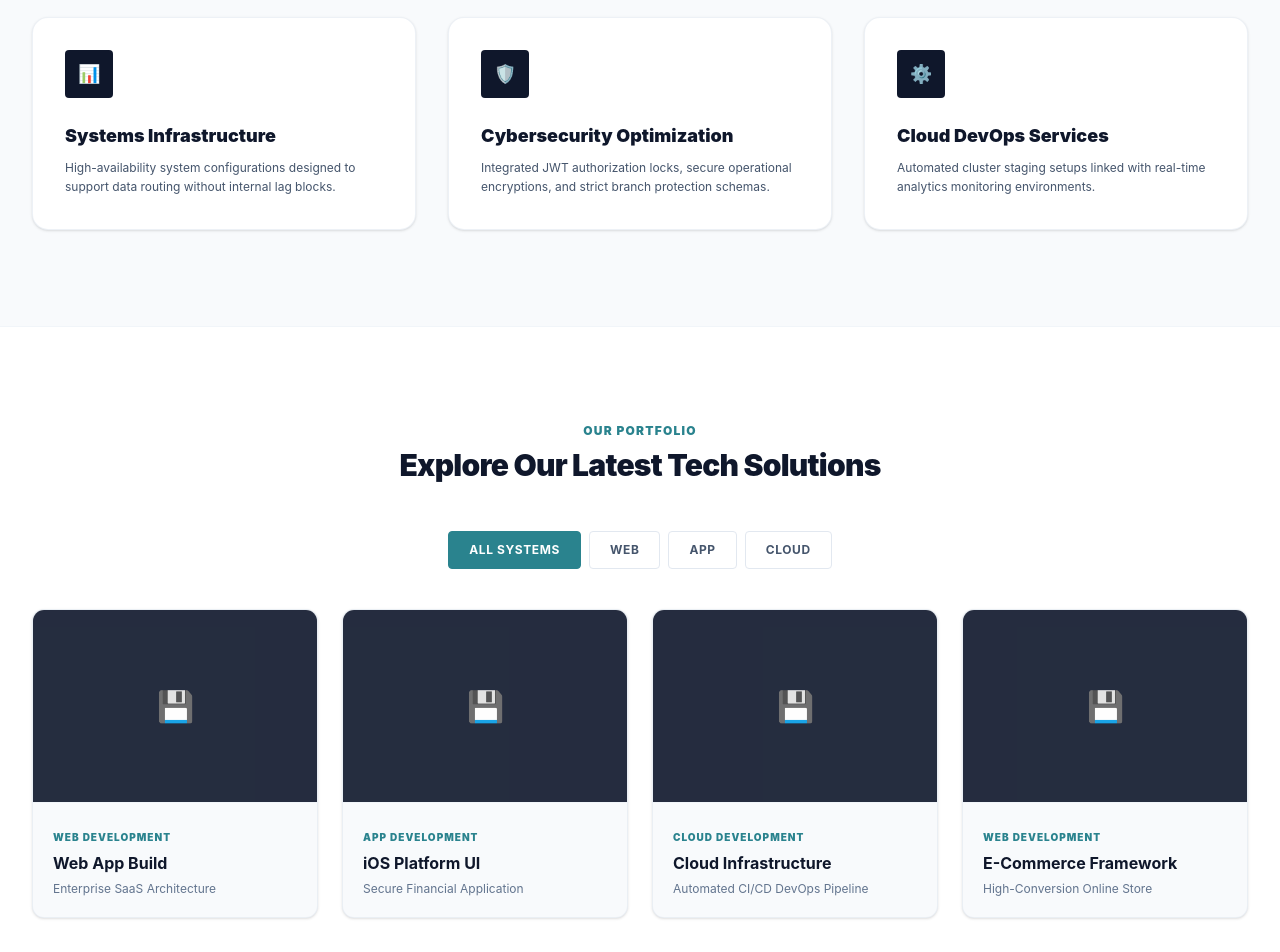
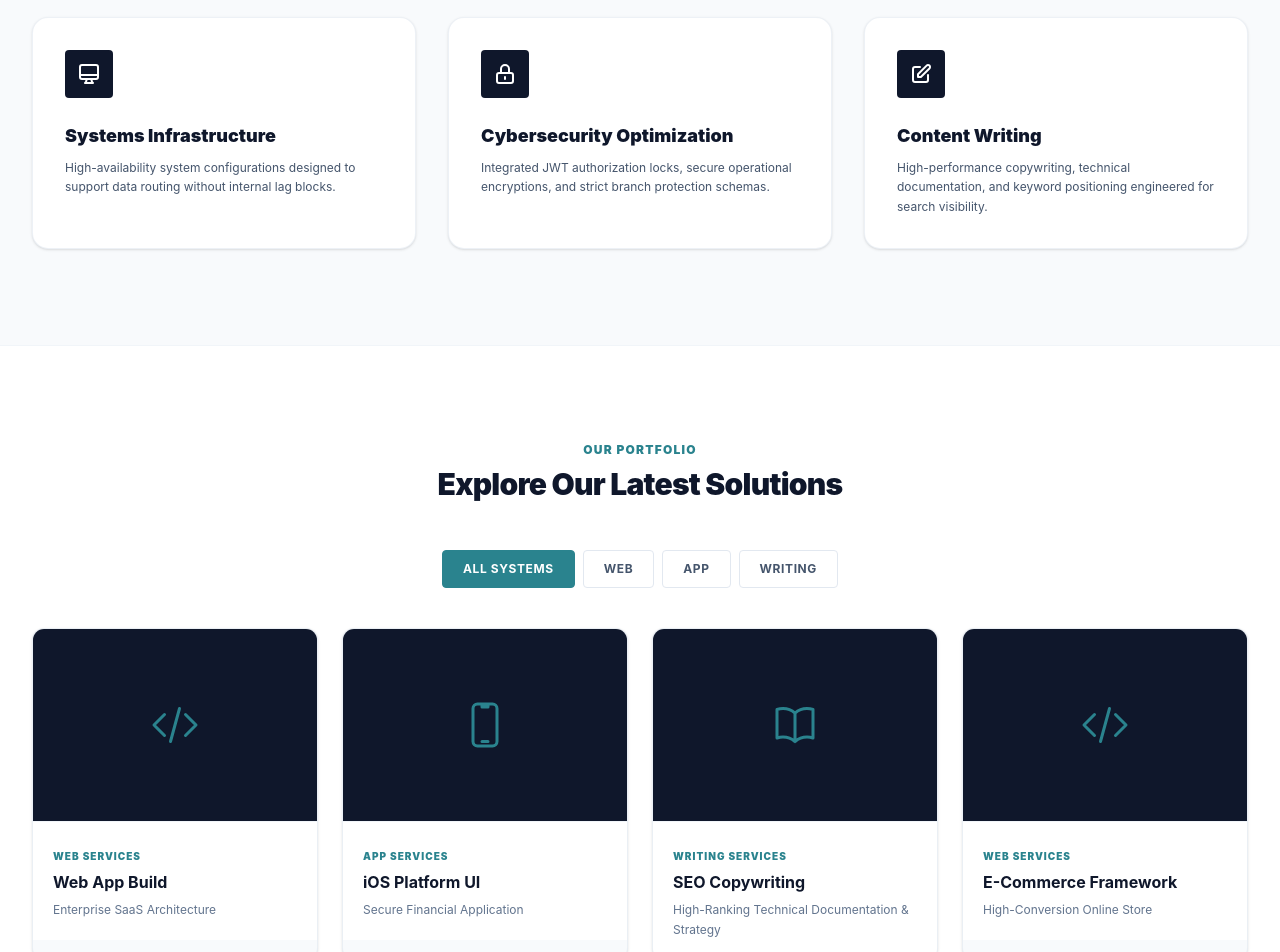
Before and after one commit to sujitdhakal0812/homemade-degree, a React (Vite) app: page / in a window 1280 px wide. Shown: the part 1660-2612 px from the top of the page. Built offline with nearby package versions, Linux system fonts and the light colour scheme.

Commit message:
Changes in portfolio section

```diff
--- a/src/components/Services.jsx
+++ b/src/components/Services.jsx
@@ -6,7 +6,7 @@ export default function Services() {
   const portfolioItems = [
     { id: 1, title: 'Web App Build', cat: 'web', desc: 'Enterprise SaaS Architecture' },
     { id: 2, title: 'iOS Platform UI', cat: 'app', desc: 'Secure Financial Application' },
-    { id: 3, title: 'Cloud Infrastructure', cat: 'cloud', desc: 'Automated CI/CD DevOps Pipeline' },
+    { id: 3, title: 'SEO Copywriting', cat: 'writing', desc: 'High-Ranking Technical Documentation & Strategy' },
     { id: 4, title: 'E-Commerce Framework', cat: 'web', desc: 'High-Conversion Online Store' },
   ];
 
@@ -16,61 +16,92 @@ export default function Services() {
 
   return (
     <>
-      {/* Services Grid */}
+      {/* --- SERVICES GRID SECTION --- */}
       <section id="services" className="py-24 bg-slate-50 border-y border-slate-100">
         <div className="max-w-7xl mx-auto px-4 sm:px-6 lg:px-8">
           <div className="text-center max-w-2xl mx-auto mb-16 space-y-2">
-            <span className="text-[#2A838E] font-black uppercase tracking-widest text-xs block"> OUR SERVICES</span>
-            <h2 className="text-3xl font-black text-slate-900 tracking-tight">Custom Architecture Modules Built From Scratch</h2>
+            <span className="text-[#2A838E] font-black uppercase tracking-widest text-xs block">OUR SERVICES</span>
+            <h2 className="text-3xl font-black text-slate-900 tracking-tight">Custom Software & Content Modules Built From Scratch</h2>
           </div>
+
           <div className="grid md:grid-cols-3 gap-8">
+
+            {/* Service 1: Systems & Web Infrastructure */}
             <div className="bg-white p-8 rounded-2xl border border-slate-200/60 shadow-sm hover:shadow-lg transition group">
-              <div className="w-12 h-12 bg-slate-900 text-white font-bold rounded flex items-center justify-center text-lg mb-6 group-hover:bg-[#2A838E] transition">📊</div>
+              <div className="w-12 h-12 bg-slate-900 text-white rounded flex items-center justify-center mb-6 group-hover:bg-[#2A838E] transition duration-300">
+                <svg className="w-6 h-6" fill="none" stroke="currentColor" strokeWidth="2" viewBox="0 0 24 24">
+                  <path strokeLinecap="round" strokeLinejoin="round" d="M9.75 17L9 20l-1 1h8l-1-1-.75-3M3 13h18M5 17h14a2 2 0 002-2V5a2 2 0 00-2-2H5a2 2 0 00-2 2v10a2 2 0 002 2z" />
+                </svg>
+              </div>
               <h4 className="text-lg font-black text-slate-900 mb-2">Systems Infrastructure</h4>
               <p className="text-xs text-slate-600 leading-relaxed">High-availability system configurations designed to support data routing without internal lag blocks.</p>
             </div>
+
+            {/* Service 2: Cybersecurity Optimization (FIXED UNTERMINATED STRING) */}
             <div className="bg-white p-8 rounded-2xl border border-slate-200/60 shadow-sm hover:shadow-lg transition group">
-              <div className="w-12 h-12 bg-slate-900 text-white font-bold rounded flex items-center justify-center text-lg mb-6 group-hover:bg-[#2A838E] transition">🛡</div>
+              <div className="w-12 h-12 bg-slate-900 text-white rounded flex items-center justify-center mb-6 group-hover:bg-[#2A838E] transition duration-300">
+                <svg className="w-6 h-6" fill="none" stroke="currentColor" strokeWidth="2" viewBox="0 0 24 24">
+                  <path strokeLinecap="round" strokeLinejoin="round" d="M12 15v2m-6 4h12a2 2 0 002-2v-6a2 2 0 00-2-2H6a2 2 0 00-2 2v6a2 2 0 002 2zm10-10V7a4 4 0 00-8 0v4h8z" />
+                </svg>
+              </div>
               <h4 className="text-lg font-black text-slate-900 mb-2">Cybersecurity Optimization</h4>
               <p className="text-xs text-slate-600 leading-relaxed">Integrated JWT authorization locks, secure operational encryptions, and strict branch protection schemas.</p>
             </div>
+
+            {/* Service 3: Content Writing & SEO Strategy */}
             <div className="bg-white p-8 rounded-2xl border border-slate-200/60 shadow-sm hover:shadow-lg transition group">
-              <div className="w-12 h-12 bg-slate-900 text-white font-bold rounded flex items-center justify-center text-lg mb-6 group-hover:bg-[#2A838E] transition">⚙</div>
-              <h4 className="text-lg font-black text-slate-900 mb-2">Cloud DevOps Services</h4>
-              <p className="text-xs text-slate-600 leading-relaxed">Automated cluster staging setups linked with real-time analytics monitoring environments.</p>
+              <div className="w-12 h-12 bg-slate-900 text-white rounded flex items-center justify-center mb-6 group-hover:bg-[#2A838E] transition duration-300">
+                <svg className="w-6 h-6" fill="none" stroke="currentColor" strokeWidth="2" viewBox="0 0 24 24">
+                  <path strokeLinecap="round" strokeLinejoin="round" d="M11 5H6a2 2 0 00-2 2v11a2 2 0 002 2h11a2 2 0 002-2v-5m-1.414-9.414a2 2 0 112.828 2.828L11.828 15H9v-2.828l8.586-8.586z" />
+                </svg>
+              </div>
+              <h4 className="text-lg font-black text-slate-900 mb-2">Content Writing </h4>
+              <p className="text-xs text-slate-600 leading-relaxed">High-performance copywriting, technical documentation, and keyword positioning engineered for search visibility.</p>
             </div>
+
           </div>
         </div>
       </section>
 
-      {/* Portfolio Filter Grid */}
+      {/* --- PORTFOLIO FILTER GRID SECTION --- */}
       <section id="portfolio" className="py-24 bg-white">
         <div className="max-w-7xl mx-auto px-4 sm:px-6 lg:px-8">
           <div className="text-center max-w-2xl mx-auto mb-12 space-y-2">
-            <span className="text-[#2A838E] font-black uppercase tracking-widest text-xs block"> OUR PORTFOLIO</span>
-            <h2 className="text-3xl font-black text-slate-900 tracking-tight">Explore Our Latest Tech Solutions</h2>
+            <span className="text-[#2A838E] font-black uppercase tracking-widest text-xs block">OUR PORTFOLIO</span>
+            <h2 className="text-3xl font-black text-slate-900 tracking-tight">Explore Our Latest Solutions</h2>
           </div>
 
-          <div className="flex justify-center space-x-2 mb-10 text-xs font-bold tracking-wider">
-            {['all', 'web', 'app', 'cloud'].map((cat) => (
+          <div className="flex flex-wrap justify-center gap-2 mb-10 text-xs font-bold tracking-wider">
+            {['all', 'web', 'app', 'writing'].map((cat) => (
               <button
                 key={cat}
                 onClick={() => setActivePortfolioFilter(cat)}
-                className={`px-5 py-2.5 rounded uppercase border transition ${activePortfolioFilter === cat ? 'bg-[#2A838E] text-white border-[#2A838E]' : 'bg-white text-slate-600 border-slate-200 hover:border-[#2A838E]'}`}
+                className={`px-5 py-2.5 rounded uppercase border transition whitespace-nowrap ${activePortfolioFilter === cat ? 'bg-[#2A838E] text-white border-[#2A838E]' : 'bg-white text-slate-600 border-slate-200 hover:border-[#2A838E]'}`}
               >
-                {cat === 'all' ? 'All Systems' : cat}
+                {cat === 'all' ? 'All Systems' : cat === 'writing' ? 'Writing' : cat}
               </button>
             ))}
           </div>
 
+          {/* Grid Display */}
           <div className="grid sm:grid-cols-2 lg:grid-cols-4 gap-6">
             {filteredPortfolio.map((item) => (
               <div key={item.id} className="bg-slate-50 rounded-xl border border-slate-200/60 overflow-hidden shadow-sm group hover:shadow-xl transition duration-300">
-                <div className="bg-slate-900 h-48 flex items-center justify-center text-3xl opacity-90">💾</div>
-                <div className="p-5 border-t border-slate-100">
-                  <span className="text-[10px] font-black text-[#2A838E] tracking-widest uppercase">{item.cat} development</span>
+                <div className="bg-slate-900 h-48 flex items-center justify-center text-[#2A838E] transition">
+                  {item.cat === 'web' && (
+                    <svg className="w-12 h-12" fill="none" stroke="currentColor" strokeWidth="1.5" viewBox="0 0 24 24"><path strokeLinecap="round" strokeLinejoin="round" d="M17.25 6.75L22.5 12l-5.25 5.25m-10.5 0L1.5 12l5.25-5.25m7.5-3l-4.5 16.5" /></svg>
+                  )}
+                  {item.cat === 'app' && (
+                    <svg className="w-12 h-12" fill="none" stroke="currentColor" strokeWidth="1.5" viewBox="0 0 24 24"><path strokeLinecap="round" strokeLinejoin="round" d="M10.5 1.5H8.25A2.25 2.25 0 006 3.75v16.5a2.25 2.25 0 002.25 2.25h7.5A2.25 2.25 0 0018 20.25V3.75a2.25 2.25 0 00-2.25-2.25H13.5m-3 0V3h3V1.5m-3 0h3m-3 18.75h3" /></svg>
+                  )}
+                  {item.cat === 'writing' && (
+                    <svg className="w-12 h-12" fill="none" stroke="currentColor" strokeWidth="1.5" viewBox="0 0 24 24"><path strokeLinecap="round" strokeLinejoin="round" d="M12 6.042A8.967 8.967 0 006 3.75c-1.052 0-2.062.18-3 .512v14.25A8.987 8.987 0 016 18c2.305 0 4.408.867 6 2.292m0-14.25a8.966 8.966 0 016-2.292c1.052 0 2.062.18 3 .512v14.25A8.987 8.987 0 0018 18a8.967 8.967 0 00-6 2.292m0-14.25v14.25" /></svg>
+                  )}
+                </div>
+                <div className="p-5 border-t border-slate-100 bg-white">
+                  <span className="text-[10px] font-black text-[#2A838E] tracking-widest uppercase">{item.cat} services</span>
                   <h4 className="text-base font-bold text-slate-900 mt-1">{item.title}</h4>
-                  <p className="text-xs text-slate-500 mt-1.5">{item.desc}</p>
+                  <p className="text-xs text-slate-500 mt-1.5 leading-relaxed">{item.desc}</p>
                 </div>
               </div>
             ))}
```
